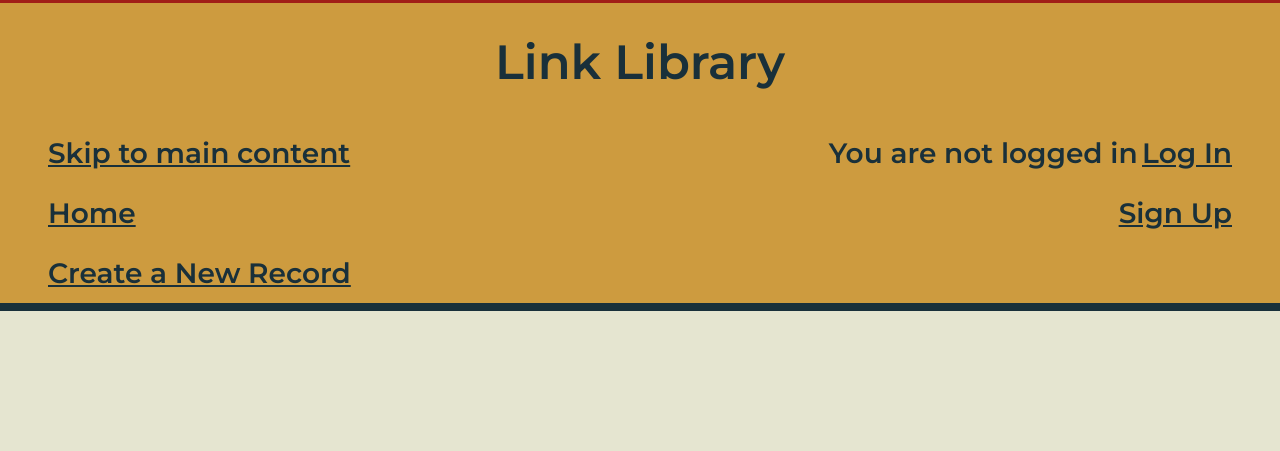
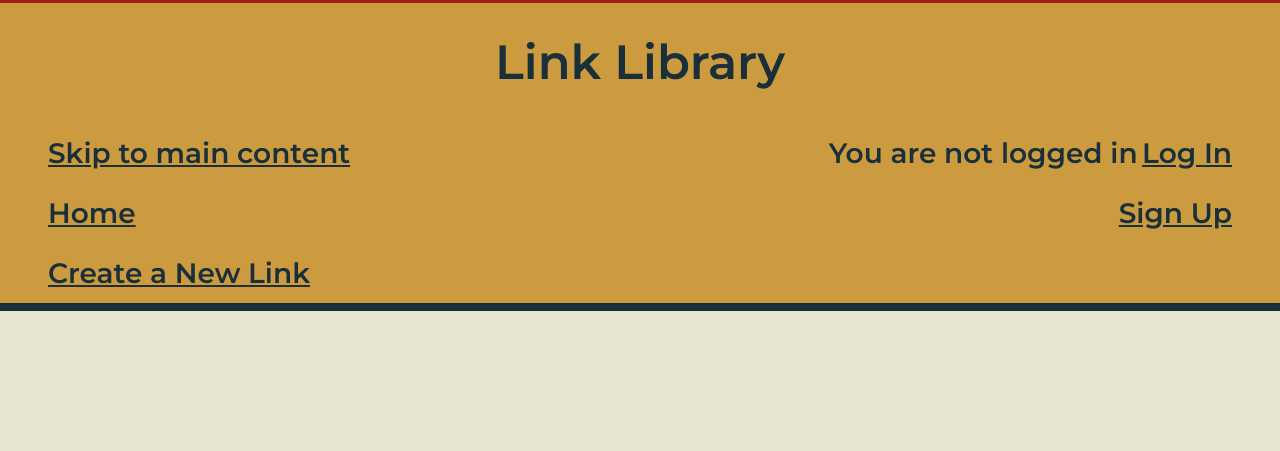
Before and after one commit to brucestull/technology-and-perceptibility, a Django app: page / in a window 1280 px wide. Shown: the part 26-477 px from the top of the page. Run offline with Django 3.2, Linux system fonts and the light colour scheme.

Commit message:
Changed 'Create a New Record' link label to 'Create a New Link'.

```diff
--- a/templates/base.html
+++ b/templates/base.html
@@ -45,7 +45,7 @@
                     <nav>
                         <a href="#all-the-taps" title="Skip to main content" class="skip-to-main-content">Skip to main content</a><br>
                         <a href="{% url 'home' %}">Home</a><br>
-                        <a href="#" @click="showCreateNewTapInterface()">Create a New Record</a><br>
+                        <a href="#" @click="showCreateNewTapInterface()">Create a New Link</a><br>
                     </nav>
 
                     <div class="status-logout-block">
```
